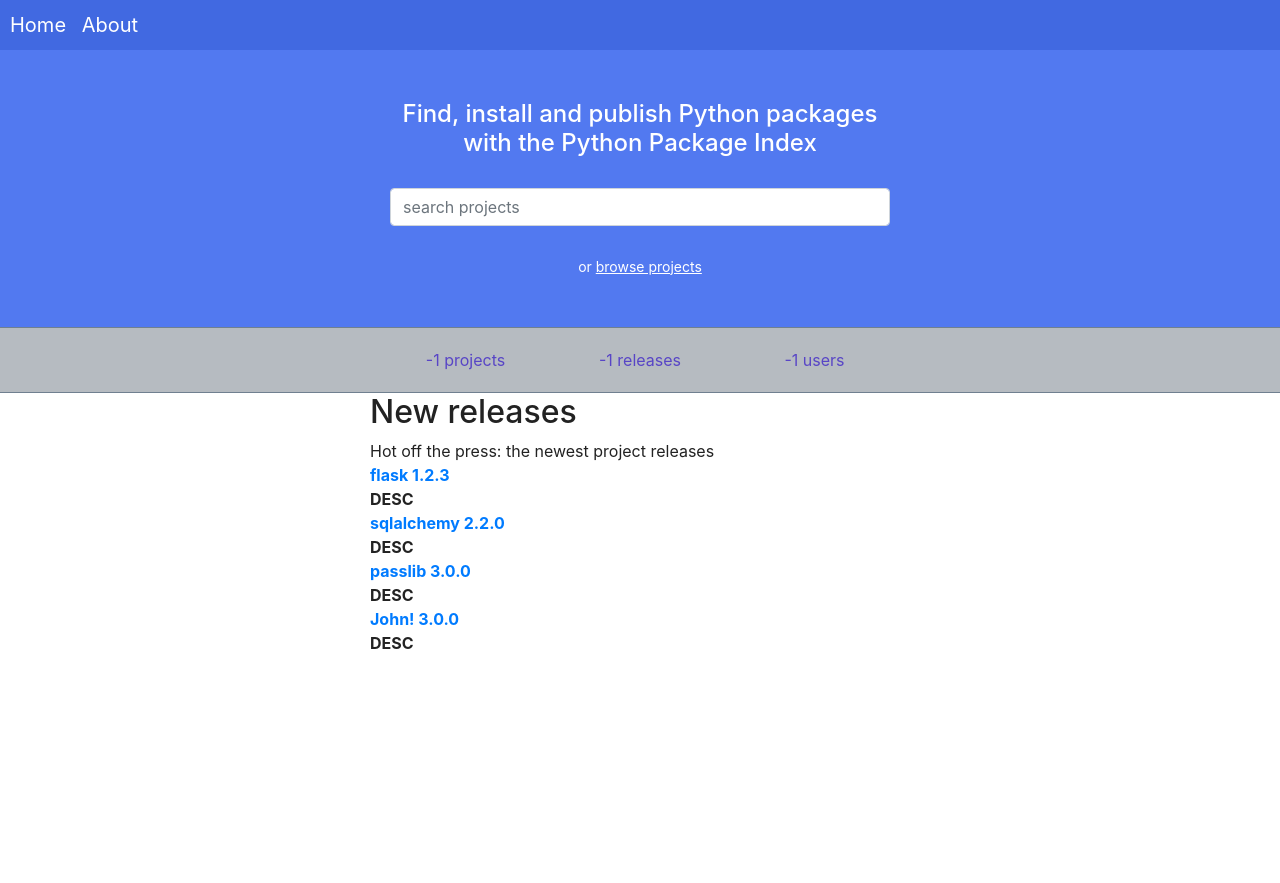
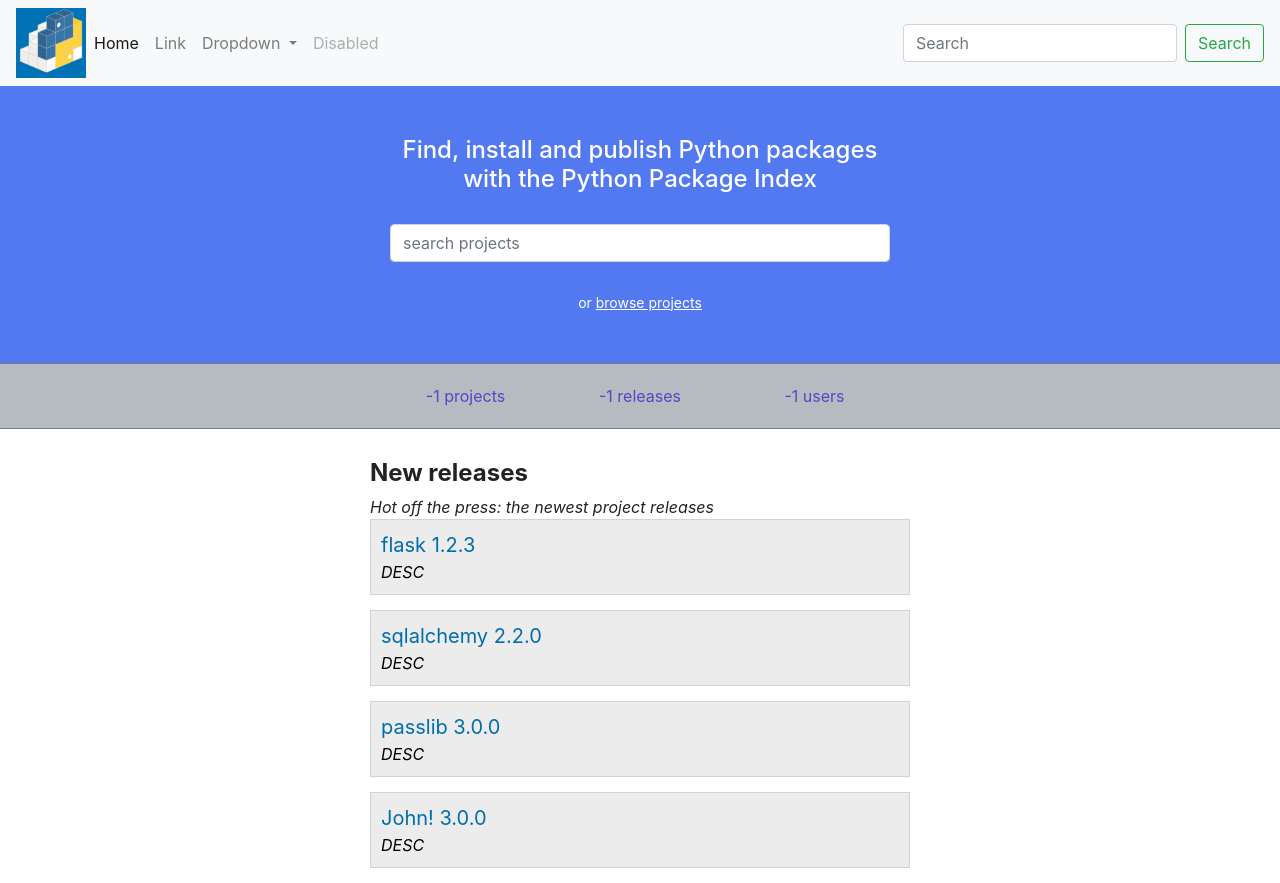
Before and after one commit to JontePonte/WebCourseFlaskSQLAlchemy, a Flask app: page / in a window 1280 px wide. Before the commit the page ends 649 px from the top, so only its background shows below. Run offline with Flask 2, Linux system fonts and the light colour scheme.

Commit message:
Continued work on 05

```diff
--- a/05AddDesign/pypi_org/static/css/site.css
+++ b/05AddDesign/pypi_org/static/css/site.css
@@ -6,9 +6,9 @@
     padding: 0px;
 }
 
-.title {
+/* .title {
     font-weight: bold;
-}
+} */
 
 .main_content {
     padding: 0px;
@@ -61,12 +61,46 @@
     text-align: center;
     border-top: 1px solid slategray;
     border-bottom: 1px solid slategray;
+    margin-bottom: 30px;
 }
 
 .pypi-stats .stats {
     display: inline-block;
     min-width: 170px;
     padding: 10px;
-    font-size: 16 px;
+    font-size: 16px;
     color: rgb(88, 69, 198);
 }
+
+.package-list .subtitle {
+    font-style: italic;
+}
+
+.package-list h2 {
+    font-size: 24px;
+    font-weight: bold;
+}
+
+.package-list .project {
+    border: 1px solid #d3d3d3;
+    padding: 10px;
+    background-color: #ececec;
+    min-height: 45px;
+    margin-top: 15;
+    color: black;
+    margin-bottom: 15px;
+}
+
+.package-list .project .title {
+    font-size: 20px;
+}
+
+.package-list .project a {
+    color: #006dad;
+}
+
+.package-list .project .desc {
+    font-style: italic;
+    font-size: 16px;
+    font-weight: normal;
+}
--- a/05AddDesign/pypi_org/templates/home/index.html
+++ b/05AddDesign/pypi_org/templates/home/index.html
@@ -1,6 +1,7 @@
 {% extends "shared/_layout.html" %}
 
 {% block main_content %}
+<!-- Top block -->
 <div class="hero">
     <div class="hero-inner">
         <h1>Find, install and publish Python packages with the Python Package Index</h1>
@@ -10,19 +11,21 @@
     or <a href="#">browse projects</a>
 </div>
 
+<!-- Stats bar -->
 <div class="pypi-stats">
     <div class="stats">-1 projects</div>
     <div class="stats">-1 releases</div>
     <div class="stats">-1 users</div>
 </div>
 
-<div class="container">
+<!-- List of packages -->
+<div class="container package-list">
     <div class="row">
         <div class="col-md-3"></div>
         <div class="col-md-6">
 
-            <h2>New releases</h2>
-            <div>Hot off the press: the newest project releases</div>
+            <h2 class="title">New releases</h2>
+            <div class="subtitle">Hot off the press: the newest project releases</div>
 
             {% for p in packages %}
             <div class="project">
--- a/05AddDesign/pypi_org/templates/shared/_layout.html
+++ b/05AddDesign/pypi_org/templates/shared/_layout.html
@@ -17,11 +17,42 @@
 </head>
 
 <body>
+    <!-- bootstrap navbar copied from bootstrap page -->
+    <nav class="navbar navbar-expand-lg navbar-light bg-light">
+        <img src="/static/img/logo.png" alt="logo" style="width:70px; height:70px;">
+        <button class="navbar-toggler" type="button" data-toggle="collapse" data-target="#navbarSupportedContent" aria-controls="navbarSupportedContent" aria-expanded="false" aria-label="Toggle navigation">
+          <span class="navbar-toggler-icon"></span>
+        </button>
 
-    <nav class="navbar_custom">
-        <a href="/">Home</a>
-        <a href="/about">About</a>
-    </nav>
+        <div class="collapse navbar-collapse" id="navbarSupportedContent">
+          <ul class="navbar-nav mr-auto">
+            <li class="nav-item active">
+              <a class="nav-link" href="#">Home <span class="sr-only">(current)</span></a>
+            </li>
+            <li class="nav-item">
+              <a class="nav-link" href="#">Link</a>
+            </li>
+            <li class="nav-item dropdown">
+              <a class="nav-link dropdown-toggle" href="#" id="navbarDropdown" role="button" data-toggle="dropdown" aria-haspopup="true" aria-expanded="false">
+                Dropdown
+              </a>
+              <div class="dropdown-menu" aria-labelledby="navbarDropdown">
+                <a class="dropdown-item" href="#">Action</a>
+                <a class="dropdown-item" href="#">Another action</a>
+                <div class="dropdown-divider"></div>
+                <a class="dropdown-item" href="#">Something else here</a>
+              </div>
+            </li>
+            <li class="nav-item">
+              <a class="nav-link disabled" href="#">Disabled</a>
+            </li>
+          </ul>
+          <form class="form-inline my-2 my-lg-0">
+            <input class="form-control mr-sm-2" type="search" placeholder="Search" aria-label="Search">
+            <button class="btn btn-outline-success my-2 my-sm-0" type="submit">Search</button>
+          </form>
+        </div>
+      </nav>
 
     <div class="main_content">
         {% block main_content %}{% endblock %}
```
Also changed, not shown: 05AddDesign/pypi_org/static/img/logo.png (added), 05AddDesign/pypi_org/static/img/logo.svg (added).
